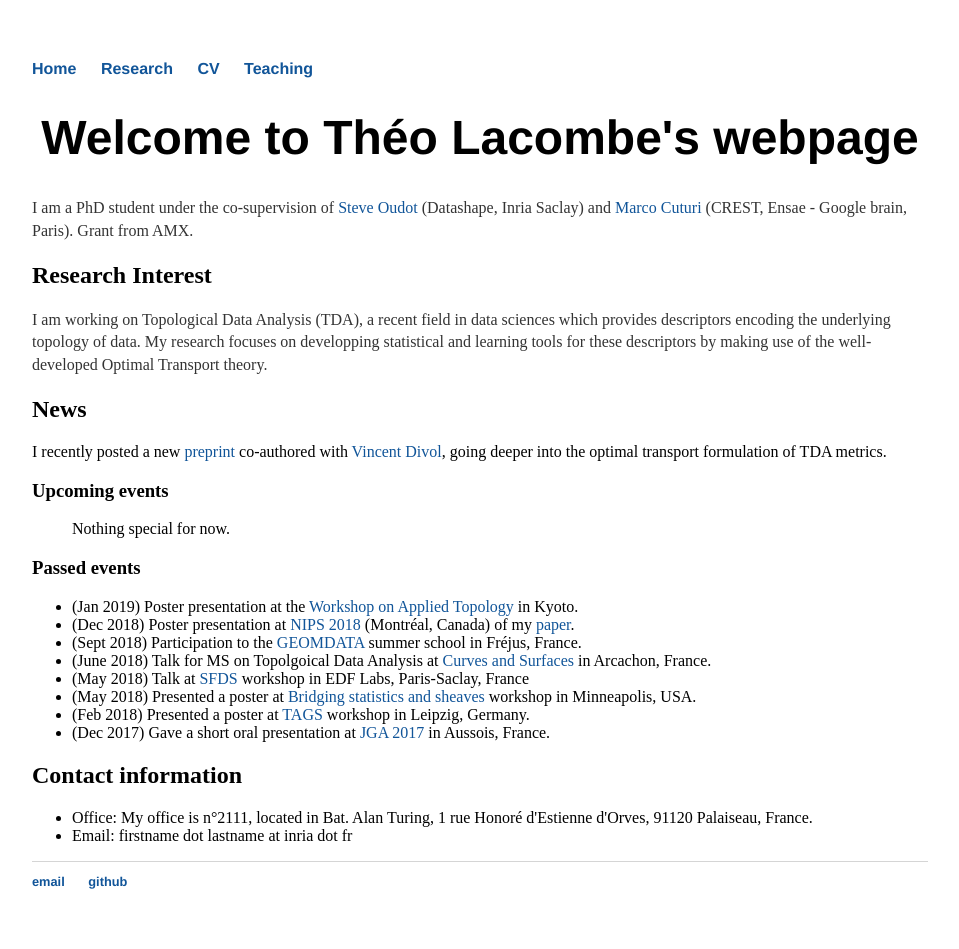
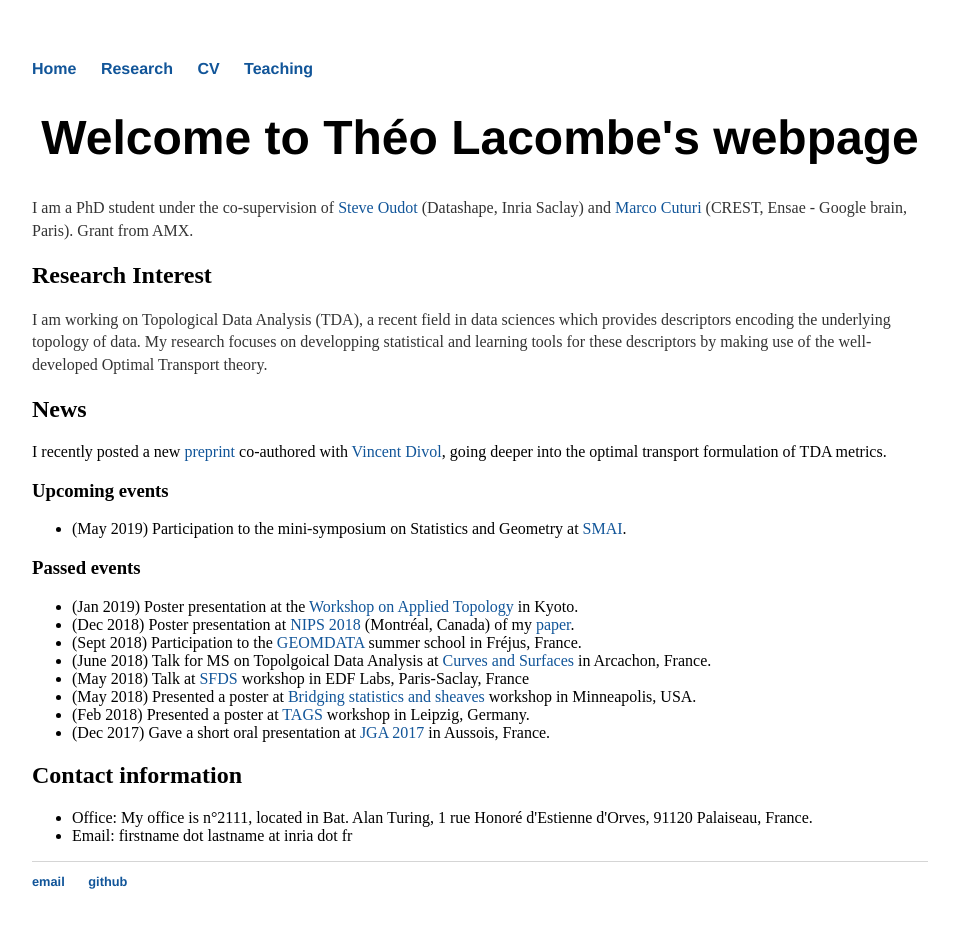
Before and after one commit to tlacombe/tlacombe.github.io, a Jekyll site: the page built from index.html, in a window 1280 px wide. Shown: the whole page, without its empty margins (160-1119 px from the left). Built offline with Jekyll 4.4.1, drawn with Linux system fonts in a browser that asks for light colours.

Commit message:
updated news

```diff
--- a/index.html
+++ b/index.html
@@ -16,7 +16,7 @@ title: Theo Lacombe's webpage
 
 	<h3> Upcoming events</h3>
 	<ul>
-		Nothing special for now.
+		<li> (May 2019) Participation to the mini-symposium on Statistics and Geometry at <a href="http://smai.emath.fr/smai2019/index.php">SMAI</a>.</li>
 	</ul>
 
         <h3> Passed events </h3>
```
